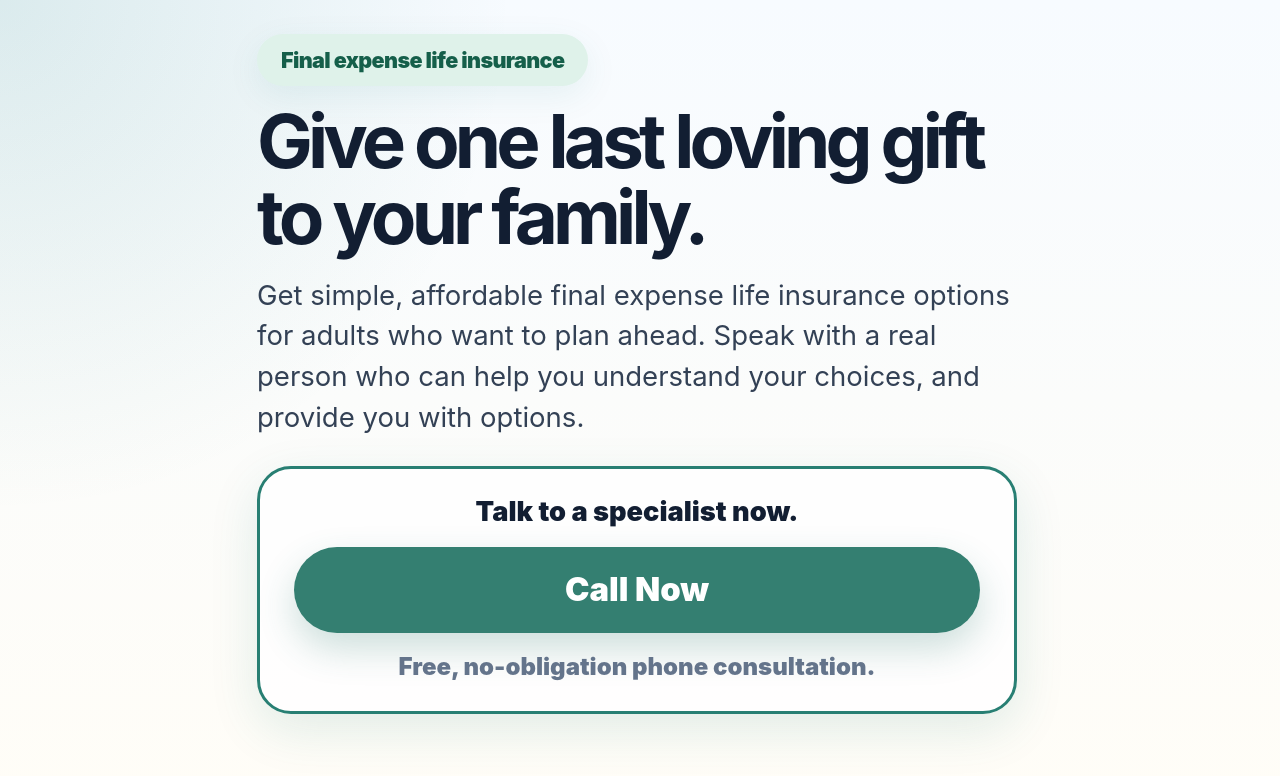
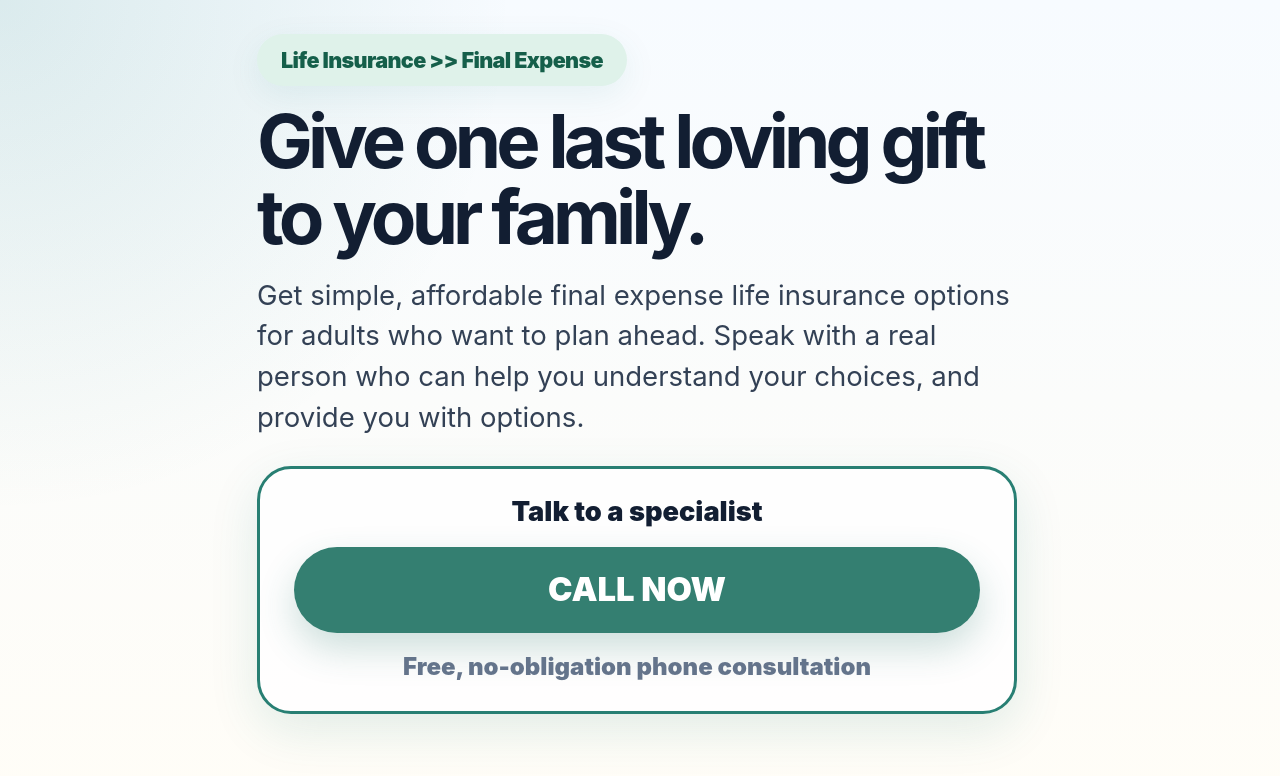
Before and after one commit to right/moneybrain.me, a Next.js app: page /final-expense/call-only in a window 1280 px wide. Shown: the top 776 px of the page. Built offline with nearby package versions, Linux system fonts and the light colour scheme.

Commit message:
Apply final expense landing page copy tweaks

```diff
--- a/app/final-expense/call-only/page.tsx
+++ b/app/final-expense/call-only/page.tsx
@@ -2,7 +2,7 @@ import { FinalExpensePhone } from '@/components/FinalExpensePhone';
 
 export const metadata = {
   title: 'Final Expense Life Insurance | Money Brain',
-  description: 'Speak with a real person about affordable final expense life insurance options. Free, no-obligation phone consultation.',
+  description: 'Speak with a real person about affordable final expense life insurance options. Free, no-obligation phone consultation',
 };
 
 export default function FinalExpenseCallOnlyPage() {
@@ -10,15 +10,15 @@ export default function FinalExpenseCallOnlyPage() {
     <main className="fe-page fe-simple-page">
       <section className="fe-simple-hero">
         <div className="fe-simple-wrap">
-          <p className="fe-kicker">Final expense life insurance</p>
+          <p className="fe-kicker">Life Insurance &gt;&gt; Final Expense</p>
           <h1>Give one last loving gift to your family.</h1>
           <p className="fe-subhead">
             Get simple, affordable final expense life insurance options for adults who want to plan ahead. Speak with a real person who can help you understand your choices, and provide you with options.
           </p>
           <div className="fe-call-card fe-simple-call-card">
-            <p>Talk to a specialist now.</p>
+            <p>Talk to a specialist</p>
             <FinalExpensePhone className="fe-call-btn" label="callNow" />
-            <span>Free, no-obligation phone consultation.</span>
+            <span>Free, no-obligation phone consultation</span>
           </div>
         </div>
       </section>
--- a/app/final-expense/page.tsx
+++ b/app/final-expense/page.tsx
@@ -18,10 +18,10 @@ export default function FinalExpensePage() {
   return (
     <main className="fe-page">
       <section className="fe-hero"><div className="fe-wrap fe-hero-grid"><div>
-        <p className="fe-kicker">Final expense life insurance</p>
+        <p className="fe-kicker">Life Insurance &gt;&gt; Final Expense</p>
         <h1>Give one last loving gift to your family.</h1>
         <p className="fe-subhead">Get simple, affordable final expense life insurance options for adults who want to plan ahead. Speak with a real person who can help you understand your choices, and provide you with options.</p>
-        <div className="fe-call-card"><p>Talk to a specialist now.</p><FinalExpensePhone className="fe-call-btn" label="callNow" /><span>Free, no-obligation phone consultation.</span></div>
+        <div className="fe-call-card"><p>Talk to a specialist</p><FinalExpensePhone className="fe-call-btn" label="callNow" /><span>Free, no-obligation phone consultation</span></div>
       </div><FinalExpensePhone className="fe-sticky-call" label="freeConsultation" /><div className="fe-hero-image" aria-label="Older family planning ahead for final expenses" /></div></section>
       <section className="fe-section fe-wrap"><h2>A simple way to plan ahead</h2><p>Funeral and end-of-life expenses can be difficult for families. Final expense life insurance is designed to help cover those costs, so your loved ones have one less thing to worry about.</p><ul className="fe-checks">{benefits.map((benefit) => <li key={benefit}>{benefit}</li>)}</ul></section>
       <section className="fe-section fe-band"><div className="fe-wrap"><h2>How it works</h2><div className="fe-steps"><div><strong>1. Call us</strong><p>Tell us a little about what you need.</p></div><div><strong>2. Review options</strong><p>We explain available plans in plain English.</p></div><div><strong>3. Choose calmly</strong><p>You decide if a plan makes sense for your family.</p></div></div></div></section>
--- a/components/FinalExpensePhone.tsx
+++ b/components/FinalExpensePhone.tsx
@@ -33,7 +33,7 @@ export function FinalExpensePhone({
 
   return (
     <a className={className} href="#" onClick={handleClick} role="button">
-      Call Now
+      CALL NOW
     </a>
   );
 }
```
